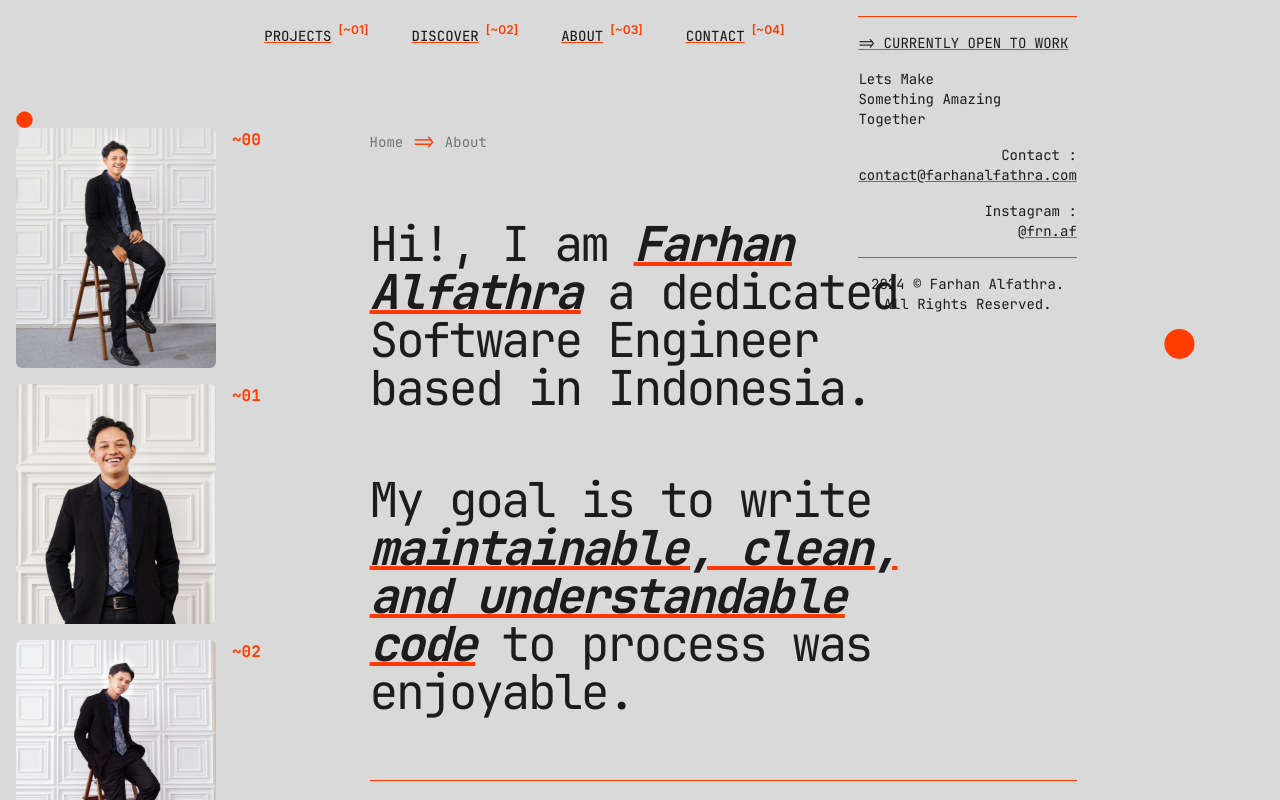
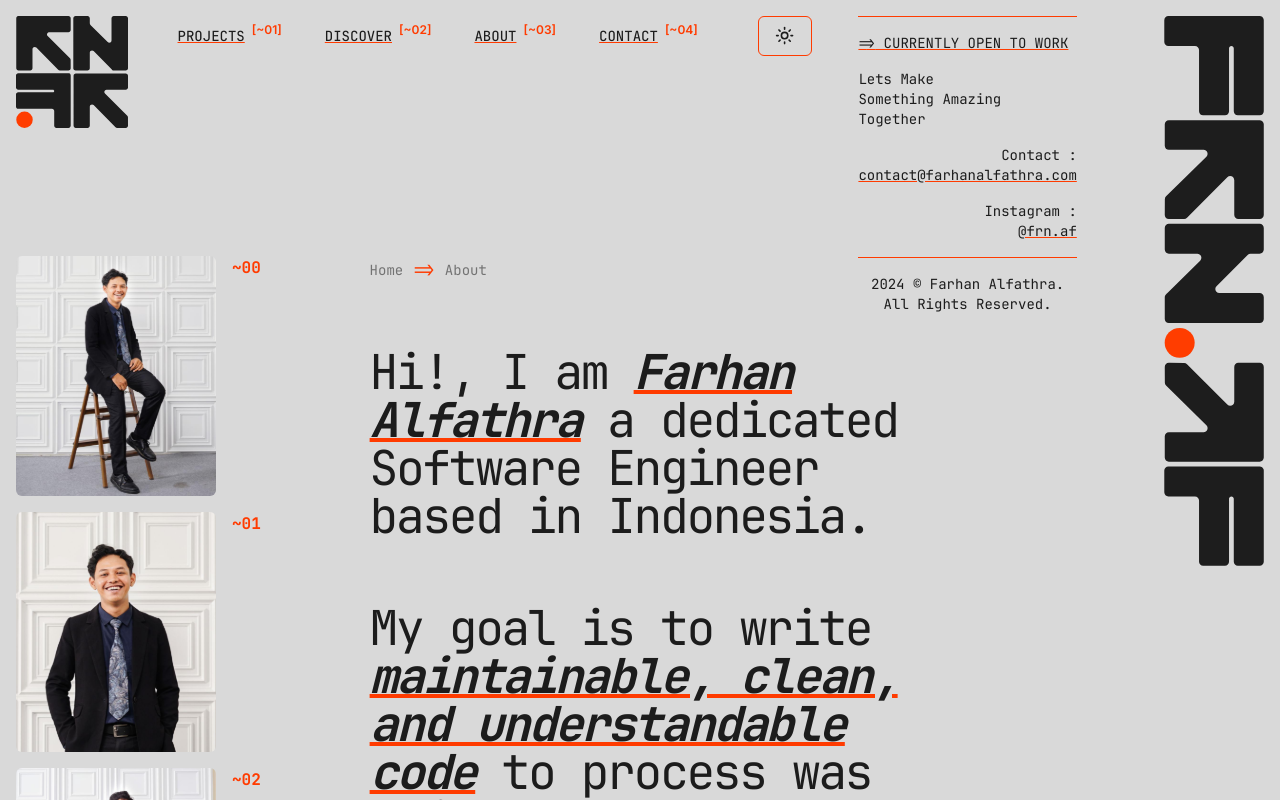
Before and after one commit to frn-af/portfolio, a Next.js app: page /about in a window 1280 px wide. Shown: the top 800 px of the page. Built offline with nearby package versions, Linux system fonts and the light colour scheme.

Commit message:
ui: add light mode images

```diff
--- a/src/app/layout.tsx
+++ b/src/app/layout.tsx
@@ -43,9 +43,9 @@ export default function RootLayout({
           href="/icons/safari-pinned-tab.svg"
           color="#5bbad5"
         />
-        <meta name="msapplication-TileColor" content="#424242" />
+        <meta name="msapplication-TileColor" content="#1C1C1C" />
         <meta name="apple-mobile-web-app-status-bar-style" content="black-translucent" />
-        <meta name="theme-color" content="#424242" />
+        <meta name="theme-color" content="#1C1C1C" />
       </head>
       <body
         className={cn(
@@ -58,6 +58,7 @@ export default function RootLayout({
           attribute="class"
           defaultTheme="system"
           enableSystem
+          disableTransitionOnChange
         >
           {children}
         </ThemeProvider>
--- a/src/app/page.tsx
+++ b/src/app/page.tsx
@@ -9,7 +9,7 @@ export default function Home() {
     <MaxWidthWrapper className="h-screen">
       <div className="h-full flex flex-col justify-between">
         <Header />
-        <div className="flex flex-col md:h-1/3">
+        <div className="flex flex-col h-1/3">
           <h1 className="text-6xl md:text-8xl 2xl:text-9xl font-black font-heading capitalize tracking-tighter">
             farhan
           </h1>
--- a/src/components/header.tsx
+++ b/src/components/header.tsx
@@ -1,12 +1,18 @@
+"use client"
 import Image from "next/image";
 import Link from "next/link";
 import frnaf from "../assets/images/frnaf.svg";
-import tilde from "../assets/images/tilde.svg";
+import frnafdark from "../assets/images/frnaf-dark.svg";
 import frnaf2 from "../assets/images/frnaf2.svg";
+import frnaf2dark from "../assets/images/frnaf2-dark.svg";
 import dark from "../assets/images/lightlogo.svg";
+import light from "../assets/images/darklogo.svg";
 import { Button } from "./ui/button";
 import { Badge } from "./ui/badge";
 import { Separator } from "./ui/separator";
+import { useTheme } from "next-themes";
+import { Moon, Sun } from "lucide-react";
+import { useEffect, useState } from "react";
 
 const navItems = [
   {
@@ -31,14 +37,55 @@ const navItems = [
   },
 ];
 
+export function Toogle() {
+  const { theme, setTheme } = useTheme();
+  const [mounted, setMounted] = useState(false);
+
+  const isDark = theme === "dark";
+
+  useEffect(() => {
+    setMounted(true);
+  })
+
+  if (!mounted) return null;
+
+  return (
+    <div>
+      <Button variant="outline" onClick={() =>
+        setTheme(isDark ? "light" : "dark")
+      } >
+        {isDark ?
+          <Moon className="h-[1.2rem] w-[1.2rem] rotate-90 scale-0 transition-all dark:rotate-0 dark:scale-100" />
+          :
+          <Sun className="h-[1.2rem] w-[1.2rem] rotate-0 scale-100 transition-all dark:-rotate-90 dark:scale-0" />
+        }
+      </Button>
+    </div>
+
+  )
+}
 const Header = () => {
   const year = new Date().getFullYear();
+  const { theme } = useTheme();
+  const [mounted, setMounted] = useState(false);
+
+  const isDark = theme === "dark";
+
+  useEffect(() => {
+    setMounted(true);
+  })
+
+  if (!mounted) return null;
   return (
-    <header className="w-full relative">
+    <header className="w-full relative h-60">
       <div className="md:w-[85%] md:flex justify-between">
         <div className="hidden md:w-3/4 md:flex md:justify-between">
           <Link href="/">
-            <Image src={dark} alt="untilde" width={100} className="w-28" />
+            {isDark ?
+              <Image src={dark} alt="untilde" width={100} className="w-28" />
+              :
+              <Image src={light} alt="untilde" width={100} className="w-28" />
+            }
           </Link>
           <div className="flex flex-row">
             {navItems.map((item) => (
@@ -52,6 +99,7 @@ const Header = () => {
               </Link>
             ))}
           </div>
+          <Toogle />
         </div>
         <div className="hidden absolute md:block ml-20 text-sm top-0 right-[15%]">
           <Separator className="bg-primary mb-4" />
@@ -77,12 +125,21 @@ const Header = () => {
           </div>
         </div >
         <div className="absolute hidden md:block right-0">
-          <Image src={frnaf} alt="farhanalfathra" width={100} />
+
+          {isDark ?
+            <Image src={frnaf} alt="farhanalfathra" width={100} />
+            :
+            <Image src={frnafdark} alt="farhanalfathra" width={100} />
+          }
         </div>
       </div >
       <div className="w-full md:hidden flex flex-col items-end justify-end">
         <Link href="/">
-          <Image src={frnaf2} alt="untilde" width={180} />
+          {isDark ?
+            <Image src={frnaf2} alt="untilde" width={180} />
+            :
+            <Image src={frnaf2dark} alt="untilde" width={180} />
+          }
         </Link>
         <Link href="/contact">
           <h3 className="uppercase text-xl text-right underline mt-4 font-heading underline-offset-1 decoration-primary">
```
Also changed, not shown: src/assets/images/frnaf-dark.svg (added), src/assets/images/frnaf2-dark.svg (added).
